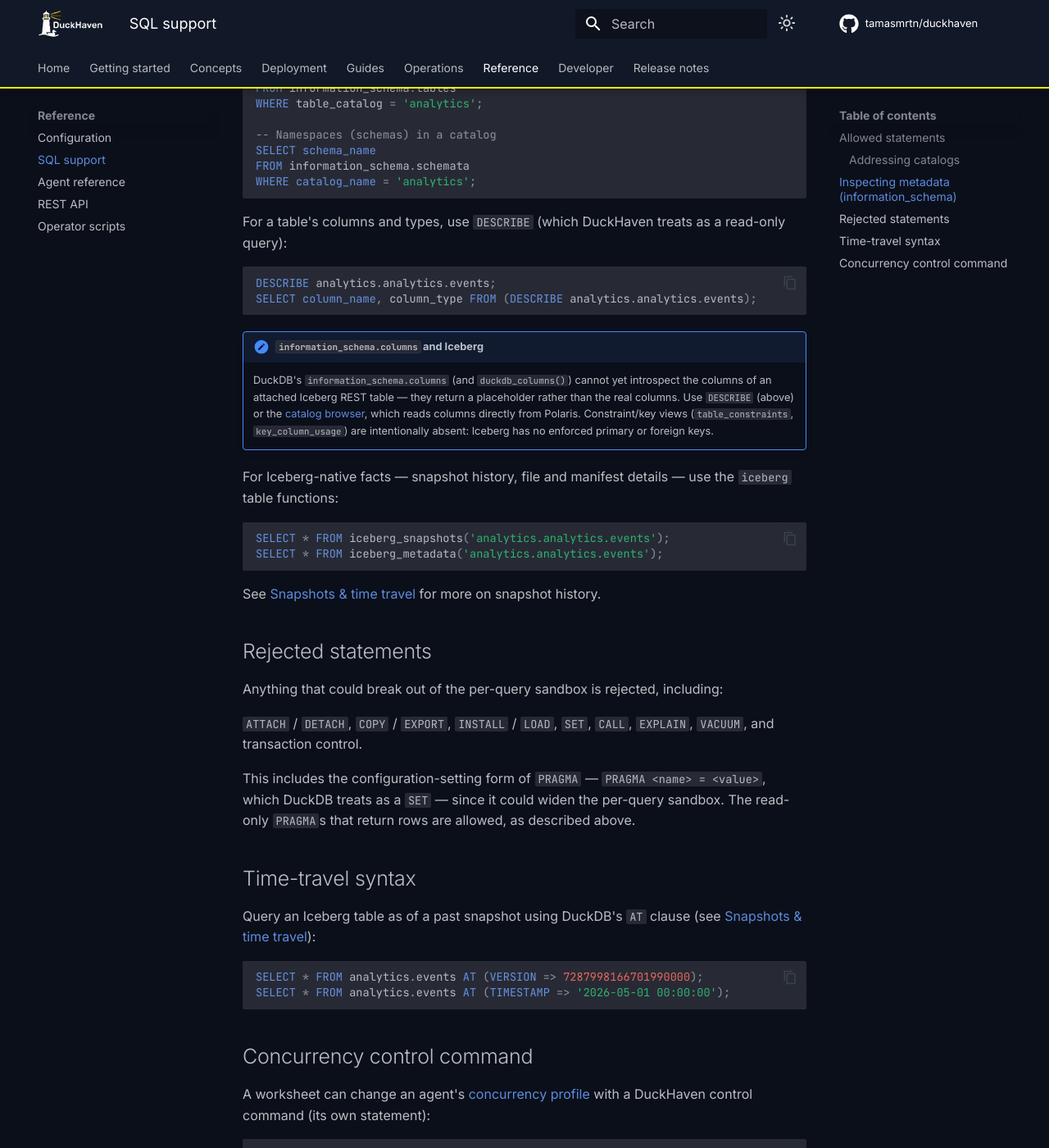
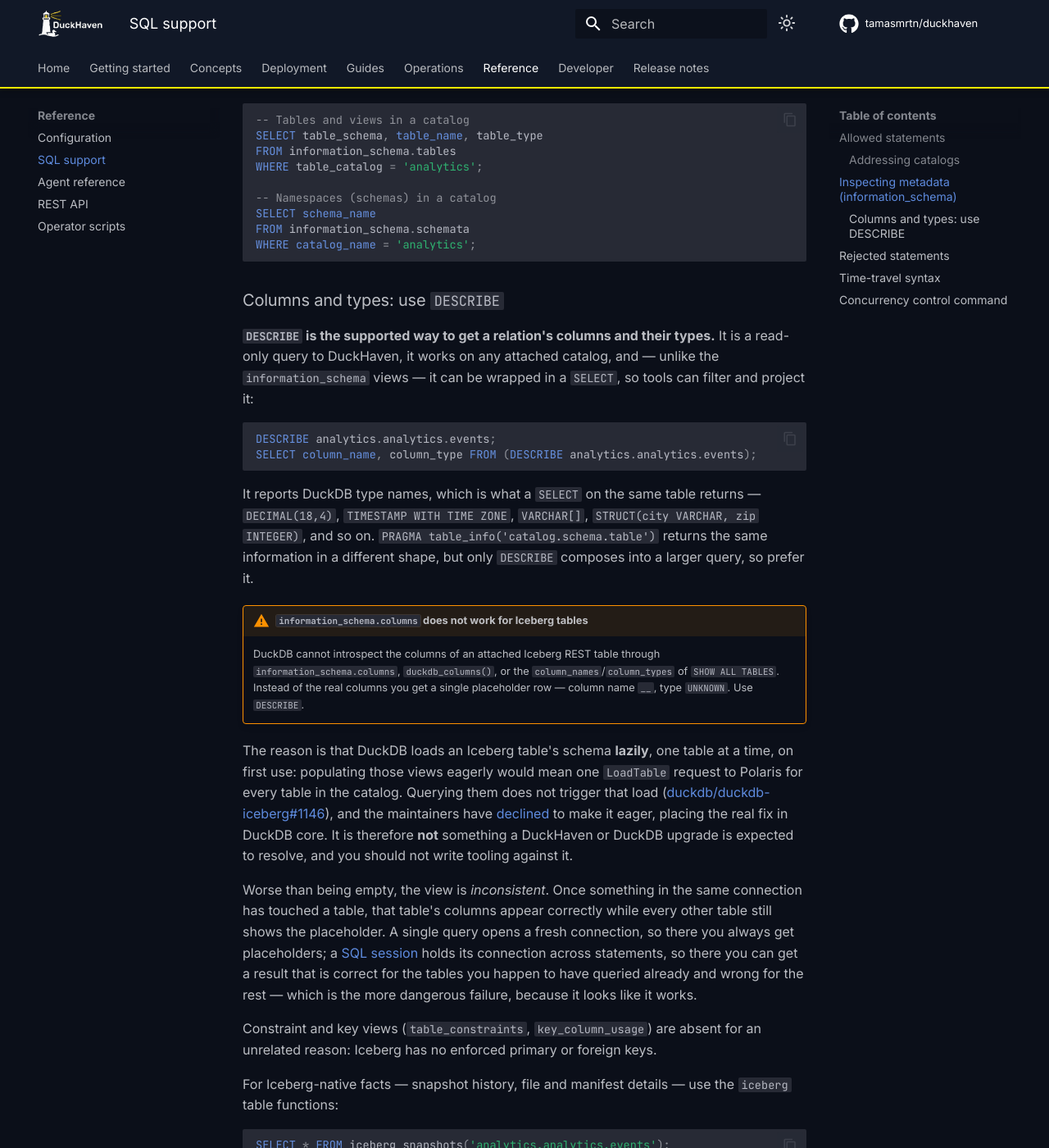
Before and after one commit to tamasmrtn/duckhaven, an MkDocs documentation site: the page built from docs/reference/sql-support.md, in a window 1280 px wide and 1400 px high, scrolled down 1449 px. Shown: the whole window at 82% size. Built offline with MkDocs 1.6.1 and Material for MkDocs 9.7.7, drawn with Linux system fonts in a browser that asks for light colours; comment, search, counter and statistics services are not loaded; some of the changed text lies outside the part shown.

Commit message:
Document DESCRIBE as the column-metadata contract
States plainly that DESCRIBE is the supported way to read an Iceberg
relation's columns, why information_schema.columns is not (DuckDB loads
Iceberg schemas lazily per table and the maintainers have declined to make it
eager, so it is not an upgrade away), and that the view is inconsistent rather
than merely empty -- correct for whatever a session has already touched.

Also documents how discovery works in a scoped catalog now that engine-side
enumeration is rejected there.

````diff
--- a/docs/reference/sql-support.md
+++ b/docs/reference/sql-support.md
@@ -21,7 +21,10 @@ target in a [scoped catalog](../concepts/permissions.md).
 
 DuckDB also classifies its read-only introspection statements — `DESCRIBE`, `SHOW`, `SUMMARIZE`, and the `PRAGMA`s that
 return rows (`PRAGMA version`, `PRAGMA table_info(…)`, `PRAGMA database_list`, `PRAGMA show_tables`) — as queries. They
-are allowed on the same footing as a `SELECT` and return a result grid too. They read no files and change nothing.
+are allowed on the same footing as a `SELECT` and return a result grid too. They read no files and change nothing. This
+holds on both execution paths: a single query and a [SQL session](../concepts/query-execution.md) statement. `SUMMARIZE`
+is the one that is not merely introspection — it scans the table to compute its statistics, so it needs read access to
+the data, not just to the schema.
 
 ### Addressing catalogs
 
@@ -57,18 +60,42 @@ FROM information_schema.schemata
 WHERE catalog_name = 'analytics';
 ```
 
-For a table's columns and types, use `DESCRIBE` (which DuckHaven treats as a read-only query):
+### Columns and types: use `DESCRIBE`
+
+**`DESCRIBE` is the supported way to get a relation's columns and their types.** It is a read-only query to DuckHaven,
+it works on any attached catalog, and — unlike the `information_schema` views — it can be wrapped in a `SELECT`, so
+tools can filter and project it:
 
 ```sql
 DESCRIBE analytics.analytics.events;
 SELECT column_name, column_type FROM (DESCRIBE analytics.analytics.events);
 ```
 
-!!! note "`information_schema.columns` and Iceberg"
-    DuckDB's `information_schema.columns` (and `duckdb_columns()`) cannot yet introspect the columns of an attached
-    Iceberg REST table — they return a placeholder rather than the real columns. Use `DESCRIBE` (above) or the
-    [catalog browser](../guides/run-queries.md), which reads columns directly from Polaris. Constraint/key views
-    (`table_constraints`, `key_column_usage`) are intentionally absent: Iceberg has no enforced primary or foreign keys.
+It reports DuckDB type names, which is what a `SELECT` on the same table returns —
+`DECIMAL(18,4)`, `TIMESTAMP WITH TIME ZONE`, `VARCHAR[]`, `STRUCT(city VARCHAR, zip INTEGER)`, and so on. `PRAGMA
+table_info('catalog.schema.table')` returns the same information in a different shape, but only `DESCRIBE` composes
+into a larger query, so prefer it.
+
+!!! warning "`information_schema.columns` does not work for Iceberg tables"
+    DuckDB cannot introspect the columns of an attached Iceberg REST table through `information_schema.columns`,
+    `duckdb_columns()`, or the `column_names`/`column_types` of `SHOW ALL TABLES`. Instead of the real columns you get a
+    single placeholder row — column name `__`, type `UNKNOWN`. Use `DESCRIBE`.
+
+The reason is that DuckDB loads an Iceberg table's schema **lazily**, one table at a time, on first use: populating
+those views eagerly would mean one `LoadTable` request to Polaris for every table in the catalog. Querying them does not
+trigger that load ([duckdb/duckdb-iceberg#1146](https://github.com/duckdb/duckdb-iceberg/issues/1146)), and the
+maintainers have [declined](https://github.com/duckdb/duckdb-iceberg/issues/515) to make it eager, placing the real fix
+in DuckDB core. It is therefore **not** something a DuckHaven or DuckDB upgrade is expected to resolve, and you should
+not write tooling against it.
+
+Worse than being empty, the view is *inconsistent*. Once something in the same connection has touched a table, that
+table's columns appear correctly while every other table still shows the placeholder. A single query opens a fresh
+connection, so there you always get placeholders; a [SQL session](../concepts/query-execution.md) holds its connection
+across statements, so there you can get a result that is correct for the tables you happen to have queried already and
+wrong for the rest — which is the more dangerous failure, because it looks like it works.
+
+Constraint and key views (`table_constraints`, `key_column_usage`) are absent for an unrelated reason: Iceberg has no
+enforced primary or foreign keys.
 
 For Iceberg-native facts — snapshot history, file and manifest details — use the `iceberg` table functions:
 
````
Also changed, not shown: docs/concepts/permissions.md (+31 -1 lines), docs/concepts/tables.md (+7 -0 lines).
